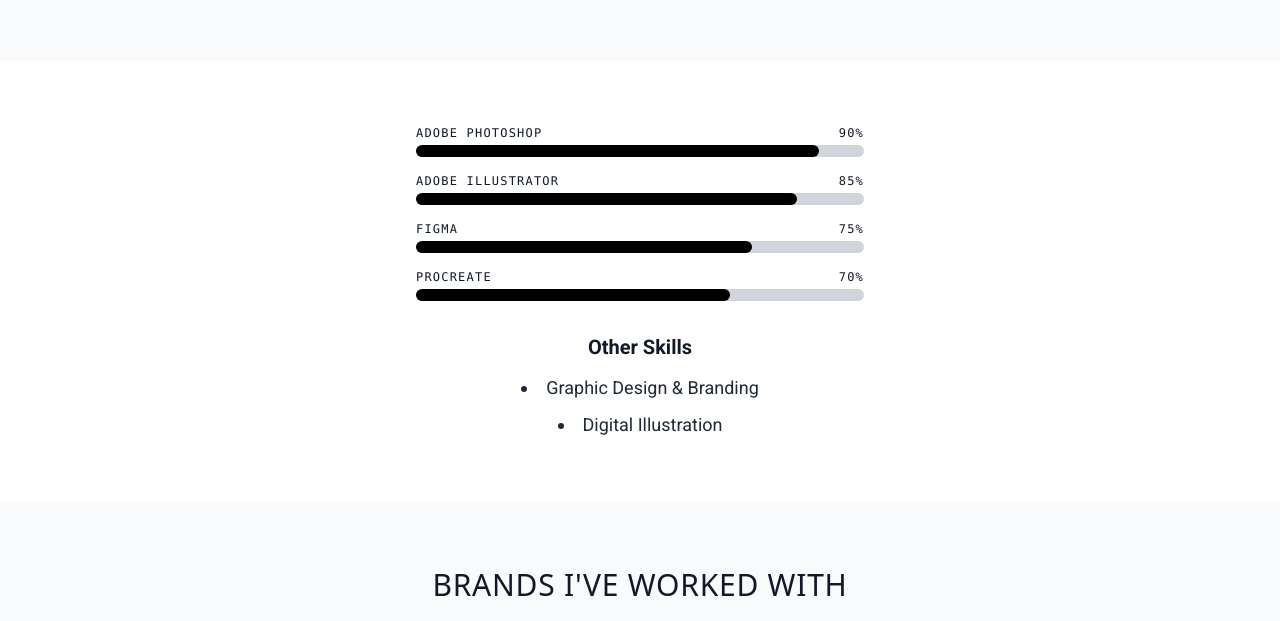
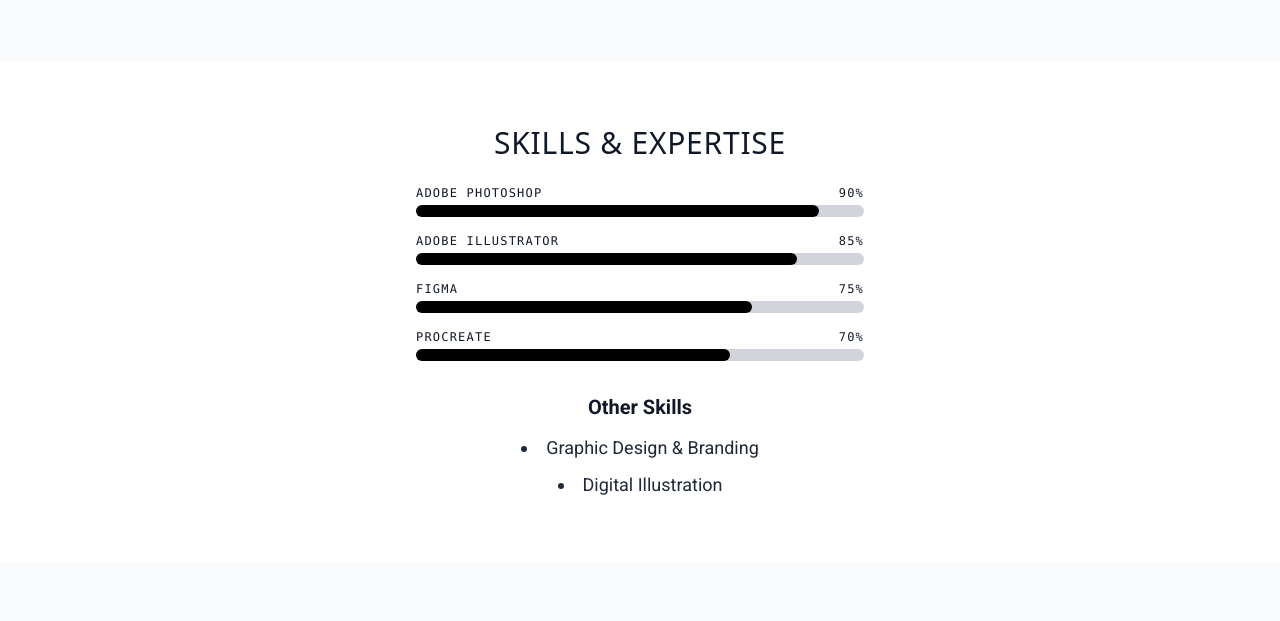
Before and after one commit to Indar321/indar321.github.io, a plain HTML site: page index.html in a window 1280 px wide. Shown: the part 1905-2526 px from the top of the page. Drawn offline with nearby package versions, Linux system fonts and the light colour scheme.

Commit message:
Update index.html

```diff
--- a/index.html
+++ b/index.html
@@ -332,9 +332,8 @@
   <section class="max-w-5xl mx-auto px-6 sm:px-10 md:px-20 py-16" id="skills">
     <h3
       class="text-3xl font-extralight tracking-wide mb-6 font-sans uppercase text-center"
-      style="display:none;"
     >
-      Software Proficiency
+      Skills &amp; Expertise
     </h3>
     <div class="max-w-3xl mx-auto space-y-8">
       <div>
```
